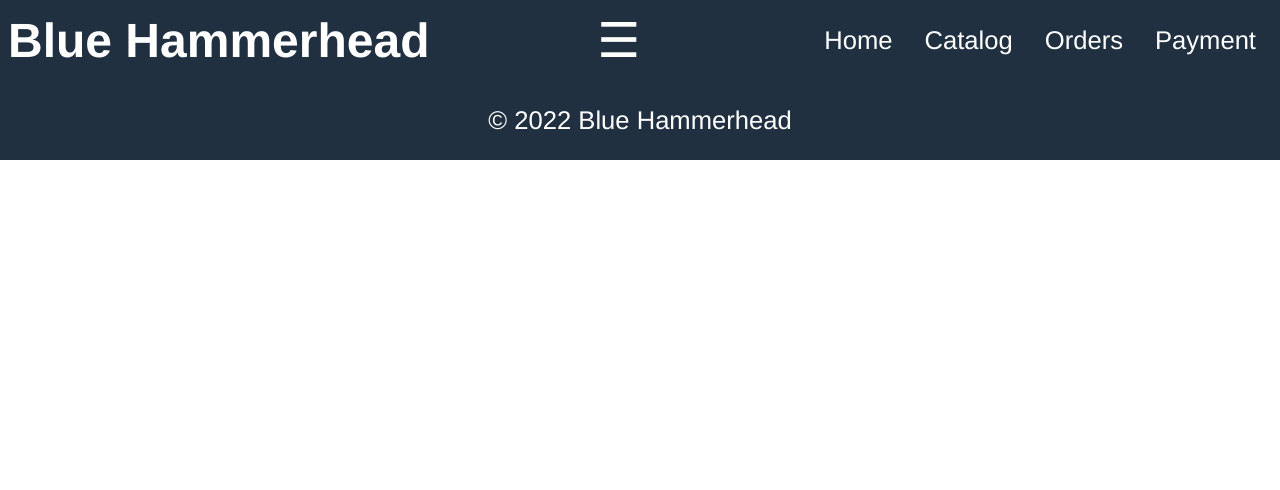
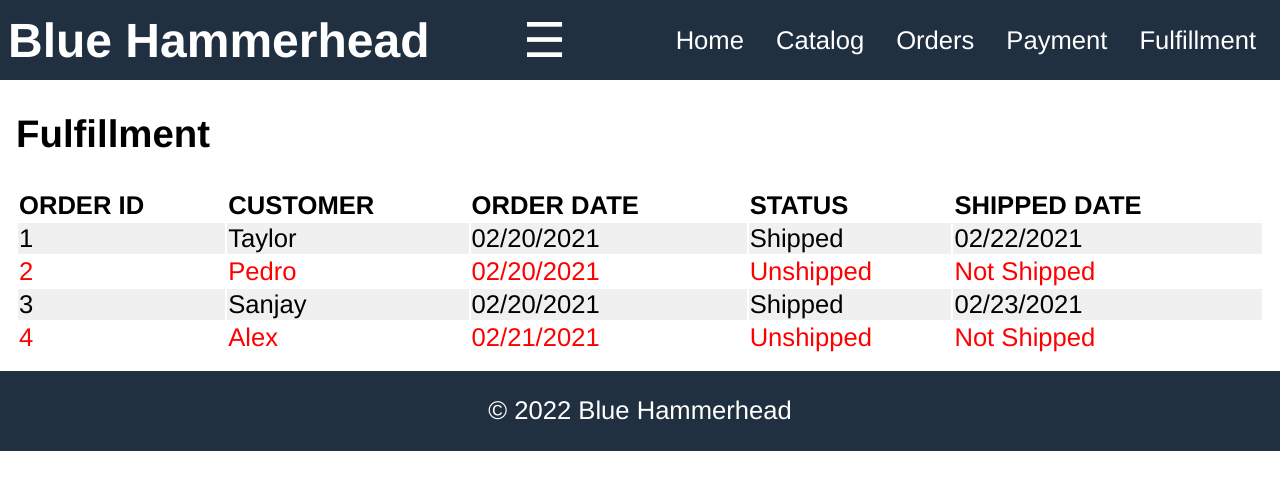
Before and after one commit to Project-Blue-Hammerhead/project-blue-hammerhead-web, a React (Create React App) app in the folder frontend/: page /fulfillment in a window 1280 px wide. Shown: the top 490 px of the page. Built offline with nearby package versions, Linux system fonts and the light colour scheme.

Commit message:
adds fulfillment components

```diff
--- a/frontend/src/App.tsx
+++ b/frontend/src/App.tsx
@@ -4,6 +4,7 @@ import Products from './Products/Products';
 import Orders from './Orders/Orders';
 import OrderDetail from './Orders/OrderDetail';
 import PaymentScreen from './Payment/Payment';
+import Fulfillment from './Fulfillment/Fulfillment';
 import './App.css';
 
 function App() {
@@ -33,6 +34,7 @@ function App() {
             <Link to="/catalog">Catalog</Link>
             <Link to="/orders">Orders</Link>
             <Link to="/payment">Payment</Link>
+            <Link to="/fulfillment">Fulfillment</Link>
           </div>
         </header>
 
@@ -63,6 +65,7 @@ function App() {
             <Route path="/orders" element={<Orders />} />
             <Route path="/order/:id" element={<OrderDetail />} />
             <Route path="/payment" element={<PaymentScreen />} />
+            <Route path="/fulfillment" element={<Fulfillment />} />
           </Routes>
         </main>
 
--- /dev/null
+++ b/frontend/src/Fulfillment/Fulfillment.tsx
@@ -0,0 +1,39 @@
+import React from 'react';
+import fulfillmentData from './data';
+
+function Fulfillment() {
+  return (
+    <div className="content-margined">
+      <h2>Fulfillment</h2>
+
+      <table className="table">
+        <thead>
+          <tr>
+            <th>ORDER ID</th>
+            <th>CUSTOMER</th>
+            <th>ORDER DATE</th>
+            <th>STATUS</th>
+            <th>SHIPPED DATE</th>
+          </tr>
+        </thead>
+
+        <tbody>
+          {fulfillmentData.orders.map((order) => (
+            <tr
+              key={order.id}
+              className={order.shipped ? '' : 'unshipped-order'}
+            >
+              <td>{order.id}</td>
+              <td>{order.customer}</td>
+              <td>{order.orderDate}</td>
+              <td>{order.shipped ? 'Shipped' : 'Unshipped'}</td>
+              <td>{order.shippedDate || 'Not Shipped'}</td>
+            </tr>
+          ))}
+        </tbody>
+      </table>
+    </div>
+  );
+}
+
+export default Fulfillment;
--- /dev/null
+++ b/frontend/src/Fulfillment/data.tsx
@@ -0,0 +1,34 @@
+const fulfillmentData = {
+  orders: [
+    {
+      id: 1,
+      customer: 'Taylor',
+      orderDate: '02/20/2021',
+      shipped: true,
+      shippedDate: '02/22/2021',
+    },
+    {
+      id: 2,
+      customer: 'Pedro',
+      orderDate: '02/20/2021',
+      shipped: false,
+      shippedDate: null,
+    },
+    {
+      id: 3,
+      customer: 'Sanjay',
+      orderDate: '02/20/2021',
+      shipped: true,
+      shippedDate: '02/23/2021',
+    },
+    {
+      id: 4,
+      customer: 'Alex',
+      orderDate: '02/21/2021',
+      shipped: false,
+      shippedDate: null,
+    },
+  ],
+};
+
+export default fulfillmentData;
--- a/frontend/src/index.css
+++ b/frontend/src/index.css
@@ -213,3 +213,6 @@ input {
   border: 0.1rem #c0c0c0 solid;
   border-radius: 0.5rem;
 }
+.unshipped-order {
+  color: red;
+}
```
